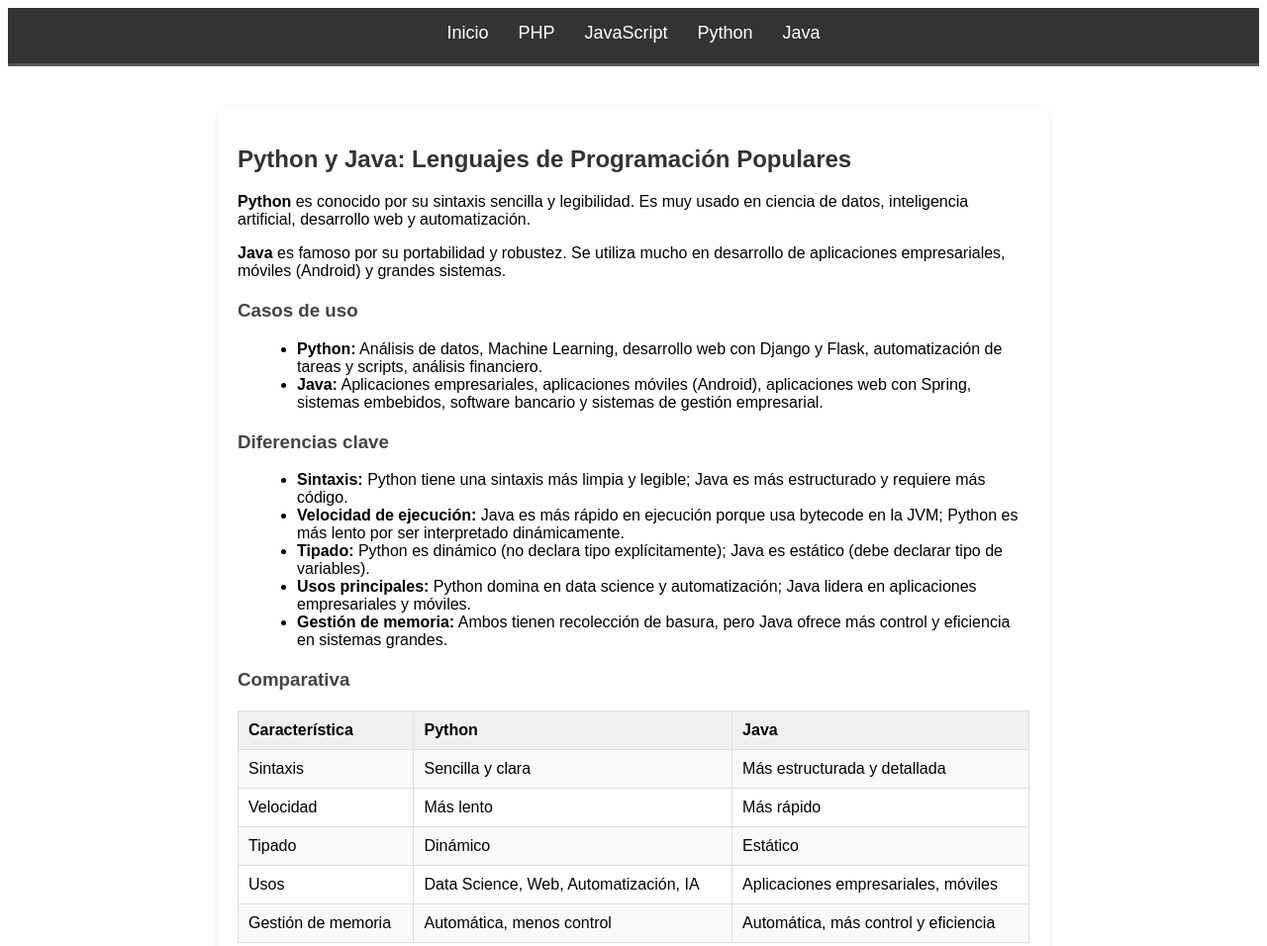
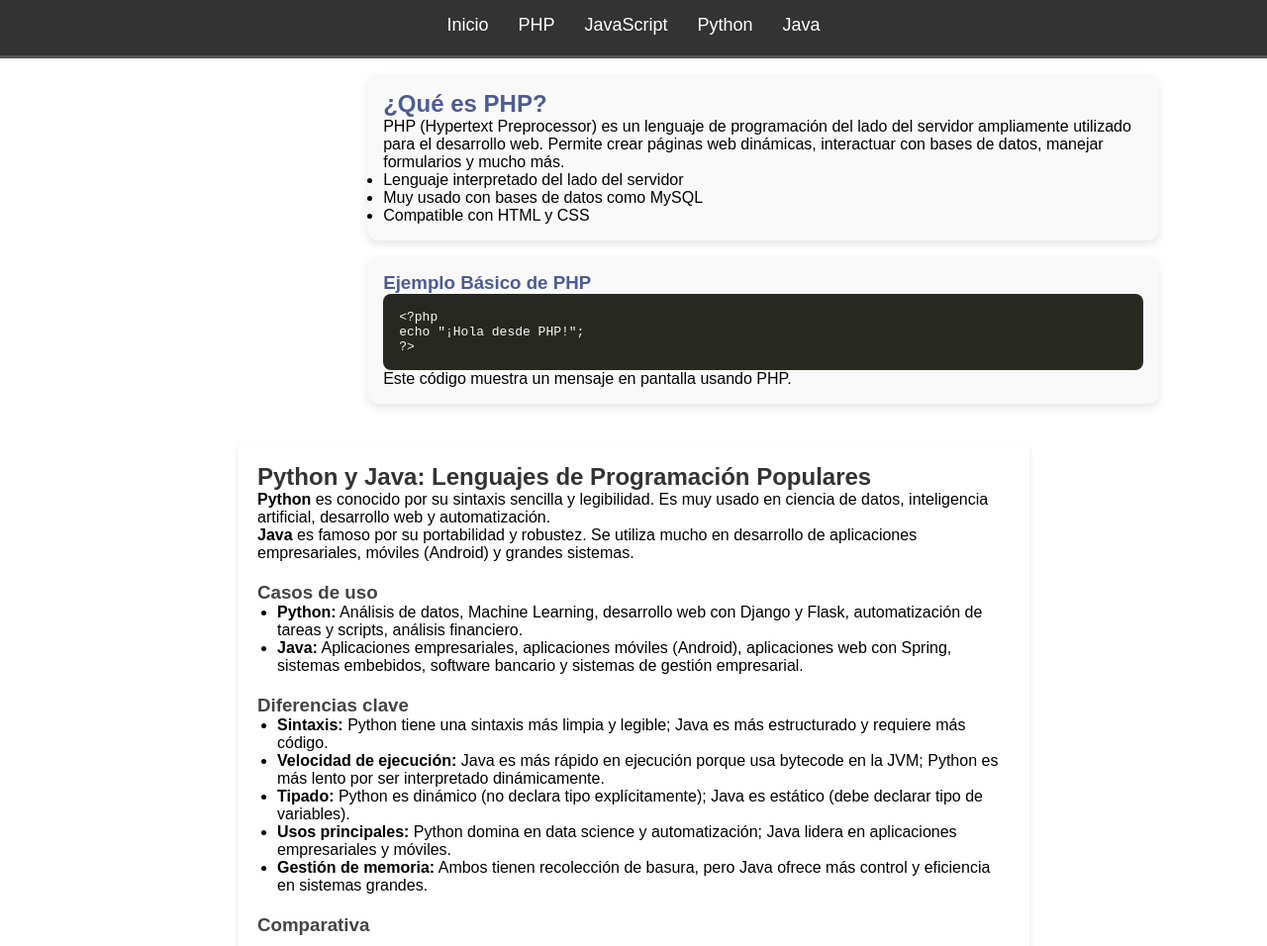
Before and after one commit to 2007-ghost/language_dev, a plain HTML site: page index.html in a window 1280 px wide. Shown: the top 956 px of the page at 99% size. Drawn offline with Linux system fonts and the light colour scheme.

Commit message:
feat: Añadir sección de información de PHP con un ejemplo interactivo

```diff
--- a/index.html
+++ b/index.html
@@ -13,11 +13,28 @@
     <body>
         <header class="navbar">
             <a href="index.html">Inicio</a>
-            <a href="php.html">PHP</a>
+            <a href="#php-info">PHP</a>
             <a href="javascript.html">JavaScript</a>
             <a href="#python-java">Python</a>
             <a href="#python-java">Java</a>
         </header>
+
+        <section id="php-info">
+  <h2>¿Qué es PHP?</h2>
+  <p>PHP (Hypertext Preprocessor) es un lenguaje de programación del lado del servidor ampliamente utilizado para el desarrollo web. Permite crear páginas web dinámicas, interactuar con bases de datos, manejar formularios y mucho más.</p>
+  <ul>
+    <li>Lenguaje interpretado del lado del servidor</li>
+    <li>Muy usado con bases de datos como MySQL</li>
+    <li>Compatible con HTML y CSS</li>
+  </ul>
+</section>
+<section id="php-example">
+  <h3>Ejemplo Básico de PHP</h3>
+  <pre><code>&lt;?php
+echo "¡Hola desde PHP!";
+?&gt;</code></pre>
+  <p>Este código muestra un mensaje en pantalla usando PHP.</p>
+</section>
 
         <section class="section" id="python-java">
             <h2>Python y Java: Lenguajes de Programación Populares</h2>
--- a/style.css
+++ b/style.css
@@ -1,4 +1,8 @@
-
+ *{
+    margin: 0;
+    padding: 0;
+    box-sizing: border-box;
+ }
 .navbar {
     background-color: #333;
     padding: 15px 20px;
@@ -21,6 +25,33 @@
     color: #00c8ff;
     border-bottom: 2px solid #00c8ff;
 }
+
+#php-info, #php-example {
+  background-color: #f9f9f9;
+  padding: 1rem;
+  width: 90%;
+  max-width: 800px;
+  margin: 1rem 0;
+  border-radius: 12px;
+  box-shadow: 0 0 10px rgba(0,0,0,0.05);
+  font-family: Arial, sans-serif;
+  position:relative;
+  left: 29%;
+  box-shadow: 0 4px 8px rgba(0, 0, 0, 0.1);
+}
+
+#php-info h2, #php-example h3 {
+  color: #4F5B93;
+}
+
+pre {
+  background: #272822;
+  color: #f8f8f2;
+  padding: 1rem;
+  border-radius: 8px;
+  overflow-x: auto;
+}
+
 
 .footer {
     margin-top: 40px;
```
